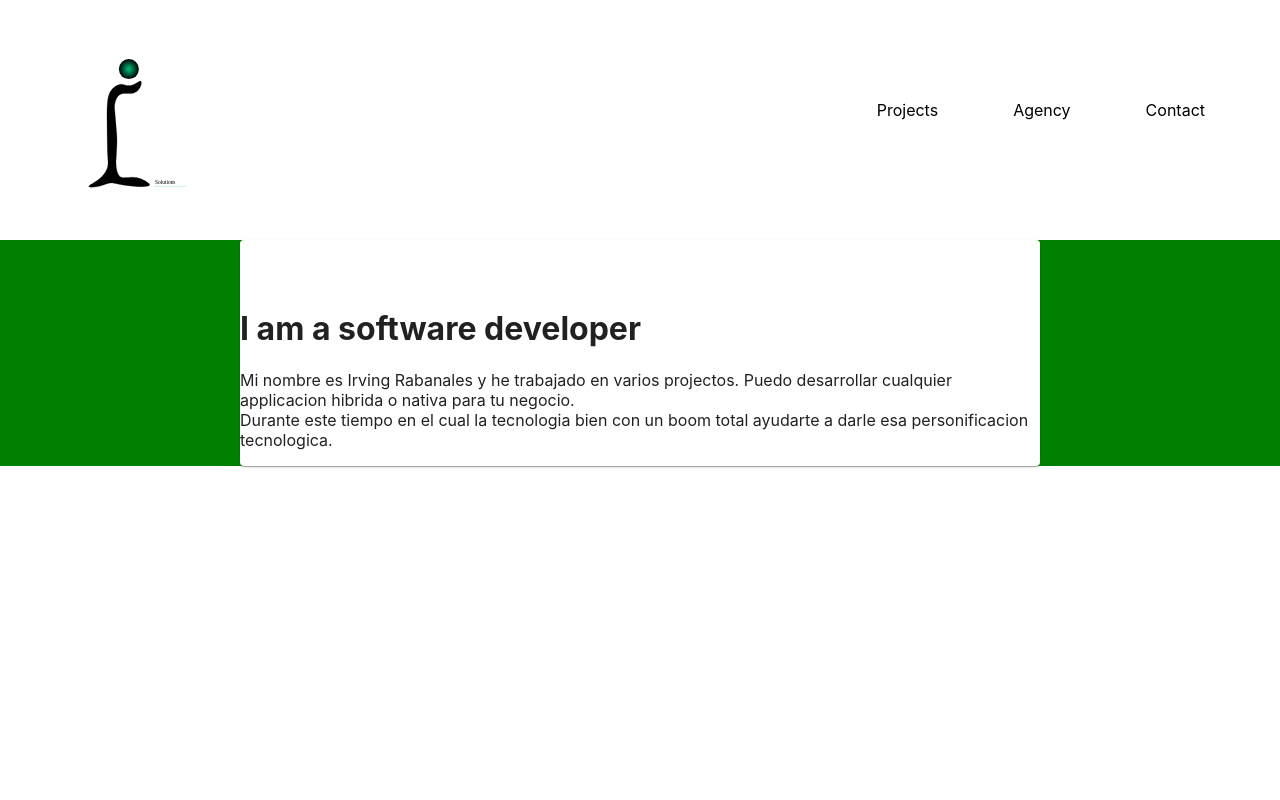
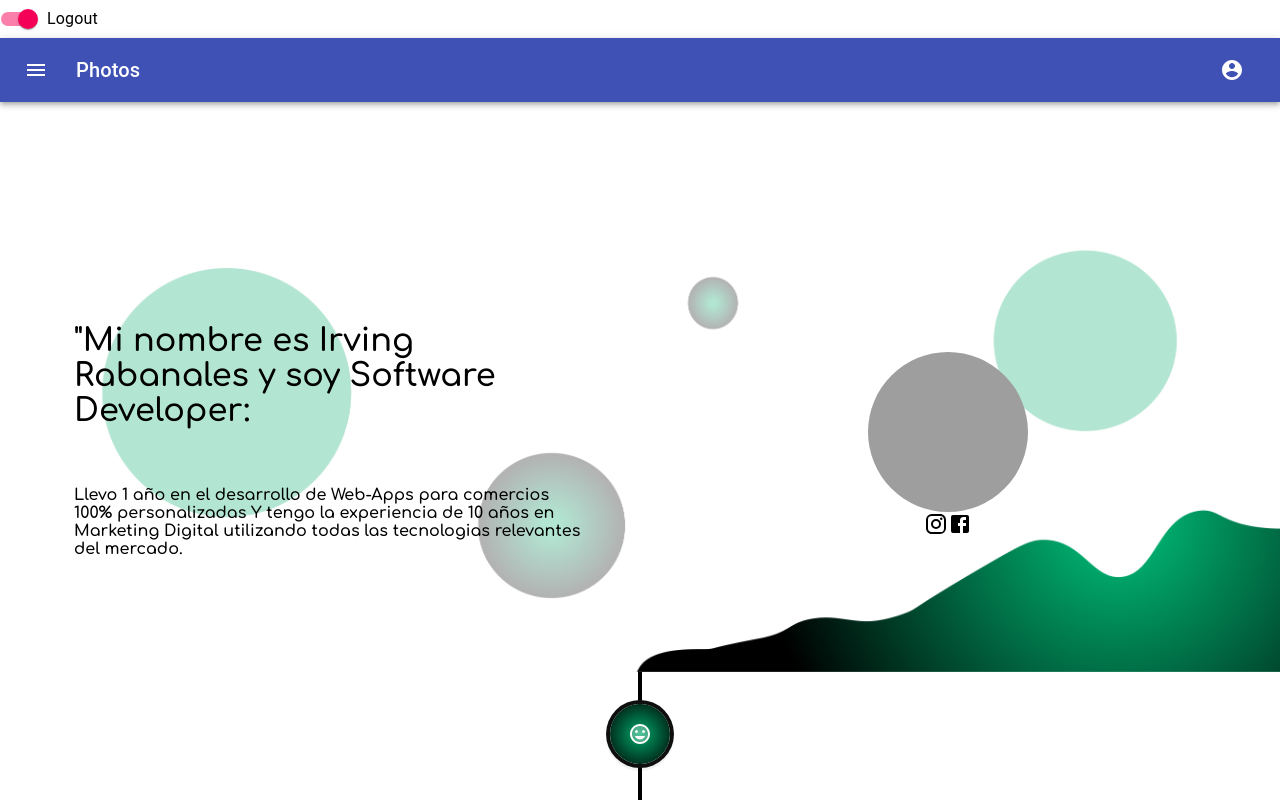
Before and after one commit to i-dev27/portafolio, a React (Create React App) app: page /Contact in a window 1280 px wide. Shown: the top 800 px of the page. Built offline with nearby package versions, Linux system fonts and the light colour scheme; grey boxes are pictures that could not be loaded; the HTML template or start-up script is replaced by a standard one; what react-animations would draw is missing.

Commit message:
content-3.4version

```diff
--- a/src/App.js
+++ b/src/App.js
@@ -1,37 +1,23 @@
 import React from "react";
-import Projects from "./components/Projects.jsx";
-import Agency from "./components/Agency.jsx";
+import Navbar from "./components/Navbar.jsx"
+import Projects from "./components/Projects.jsx"
+import "./App.css";
+import UserForm from "./components/UserForm.jsx";
 
-import "./App.css";
-import { Link, BrowserRouter, Route } from "react-router-dom";
-import Contact from "./components/Contact.jsx";
+
 
 function App() {
   return (
-    <BrowserRouter>
-      <div className="Logo">
-        <img src="./images/Logois.svg" alt="Logo Image" className="logo" />
-      </div>
-      <div className="navigation">
-        <div className="navigation-sub">
-          <Link to="/" className="item">
-            Projects
-          </Link>
 
-          <Link to="/Agency" className="item">
-            Agency
-          </Link>
-          <Link to="/Contact" className="item">
-            Contact
-          </Link>
-        </div>
-      </div>
-      <div className="App">
-        <Route exact path="/" component={Projects} />
-        <Route path="/Agency" component={Agency} />
-        <Route path="/Contact" component={Contact} />
-      </div>
-    </BrowserRouter>
+    <div>
+
+
+        <Navbar />
+        <Projects />
+
+    </div>
+
+
   );
 }
 
--- a/src/components/Agency.jsx
+++ b/src/components/Agency.jsx
@@ -3,7 +3,6 @@
 import { Paper } from "@material-ui/core";
 import { headShake } from "react-animations";
 import styled, { keyframes } from "styled-components";
-import Contact from "../components/UserForm";
 import UserForm from "../components/UserForm";
 
 const HeadShake = styled.div`
--- a/src/components/Contact.jsx
+++ b/src/components/Contact.jsx
@@ -1,5 +1,6 @@
 import React from "react";
 import { Card, Grid, Container, makeStyles } from "@material-ui/core";
+import UserForm from "./UserForm.jsx"
 
 const useStyles = makeStyles((theme) => ({
   box3: {
@@ -35,6 +36,8 @@
           </Grid>
         </Grid>
       </Container>
+        <UserForm />
+
     </React.Fragment>
   );
 }
--- /dev/null
+++ b/src/components/Navbar.jsx
@@ -0,0 +1,137 @@
+
+import React from 'react';
+import Projects from "./Projects.jsx";
+import Agency from "./Agency";
+import Contact from "./Contact.jsx";
+import { Link, BrowserRouter, Route } from "react-router-dom";
+import { RemoveCircle } from '@material-ui/icons';
+import { makeStyles } from '@material-ui/core/styles';
+import AppBar from '@material-ui/core/AppBar';
+import Toolbar from '@material-ui/core/Toolbar';
+import Typography from '@material-ui/core/Typography';
+import IconButton from '@material-ui/core/IconButton';
+import MenuIcon from '@material-ui/icons/Menu';
+import AccountCircle from '@material-ui/icons/AccountCircle';
+import Switch from '@material-ui/core/Switch';
+import FormControlLabel from '@material-ui/core/FormControlLabel';
+import FormGroup from '@material-ui/core/FormGroup';
+import MenuItem from '@material-ui/core/MenuItem';
+import Menu from '@material-ui/core/Menu';
+
+const useStyles = makeStyles((theme) => ({
+    root: {
+      flexGrow: 1,
+    },
+    menuButton: {
+      marginRight: theme.spacing(2),
+    },
+    title: {
+      flexGrow: 1,
+    },
+  }));
+
+
+ function Navbar() {
+    const classes = useStyles();
+    const [auth, setAuth] = React.useState(true);
+    const [anchorEl, setAnchorEl] = React.useState(null);
+    const open = Boolean(anchorEl);
+
+            const handleChange = (event) => {
+              setAuth(event.target.checked);
+            };
+
+            const handleMenu = (event) => {
+              setAnchorEl(event.currentTarget);
+            };
+
+            const handleClose = () => {
+              setAnchorEl(null);
+            };
+
+            return (
+              <div className={classes.root}>
+                <FormGroup>
+                  <FormControlLabel
+                    control={<Switch checked={auth} onChange={handleChange} aria-label="login switch" />}
+                    label={auth ? 'Logout' : 'Login'}
+                  />
+                </FormGroup>
+                <AppBar position="static">
+                  <Toolbar>
+                    <IconButton edge="start" className={classes.menuButton} color="inherit" aria-label="menu">
+                      <MenuIcon />
+                    </IconButton>
+                    <Typography variant="h6" className={classes.title}>
+                      Photos
+                    </Typography>
+                    {auth && (
+                      <div>
+                        <IconButton
+                          aria-label="account of current user"
+                          aria-controls="menu-appbar"
+                          aria-haspopup="true"
+                          onClick={handleMenu}
+                          color="inherit"
+                        >
+                          <AccountCircle />
+                        </IconButton>
+                        <Menu
+                          id="menu-appbar"
+                          anchorEl={anchorEl}
+                          anchorOrigin={{
+                            vertical: 'top',
+                            horizontal: 'right',
+                          }}
+                          keepMounted
+                          transformOrigin={{
+                            vertical: 'top',
+                            horizontal: 'right',
+                          }}
+                          open={open}
+                          onClose={handleClose}
+                        >
+                          <MenuItem onClick={handleClose}>Profile</MenuItem>
+                          <MenuItem onClick={handleClose}>My account</MenuItem>
+                        </Menu>
+                      </div>
+                    )}
+                  </Toolbar>
+                </AppBar>
+
+
+
+              </div>
+
+
+     );
+}
+
+export default Navbar;
+
+
+
+
+/* <BrowserRouter>
+      <div className="Logo">
+        <img src="./images/Logois.svg" alt="Logo Image" className="logo" />
+      </div>
+      <div className="navigation">
+        <div className="navigation-sub">
+          <Link to="/" className="item">
+            Projects
+          </Link>
+          <Link to="/Agency" className="item">
+            Agency
+          </Link>
+          <Link to="/Contact" className="item">
+            Contact
+          </Link>
+        </div>
+      </div>
+      <div className="App">
+        <Route exact path="/" component={Projects} />
+        <Route path="/Agency" component={Agency} />
+        <Route path="/Contact" component={Contact} />
+      </div>
+    </BrowserRouter> */
```
